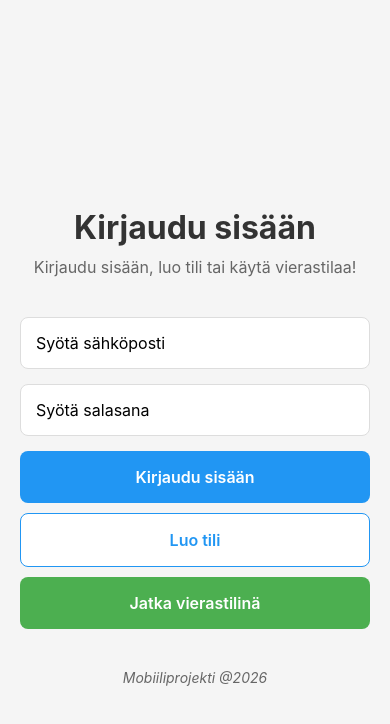
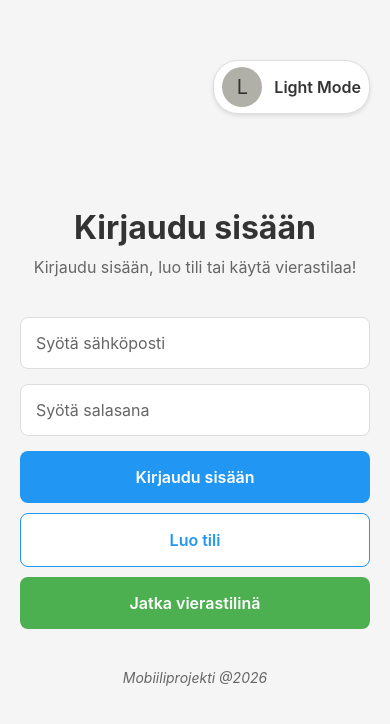
Before and after one commit to r2-mobiiliprojekti/Mobiilikehitysprojekti, a React Native app: screen /Home in a window 390 px wide. Shown: the top 724 px of the page. Built offline with nearby package versions, Linux system fonts and the light colour scheme; no server answers.

Commit message:
DarkMode

```diff
--- a/App.tsx
+++ b/App.tsx
@@ -1,6 +1,6 @@
 import React, { useState, useEffect } from 'react';
 import { ActivityIndicator, View, Text } from 'react-native';
-import { NavigationContainer } from '@react-navigation/native';
+import { NavigationContainer, DefaultTheme, DarkTheme } from '@react-navigation/native';
 import { createNativeStackNavigator } from '@react-navigation/native-stack';
 import LoginScreen from './Screens/LoginScreen';
 import SignupScreen from './Screens/SignupScreen';
@@ -16,9 +16,9 @@ import {
   getCurrentUser,
   onAuthStateChange,
   setGuestMode,
-  getStoredUser,
   AppUser
 } from './Services/firebaseService';
+import { ThemeProvider, useTheme } from './Contexts/ThemeContext';
 
 const RootStack = createNativeStackNavigator<RootStackParamList>()
 const AuthStack = createNativeStackNavigator<AuthStackParamList>()
@@ -52,6 +52,8 @@ function AuthNavigator({ onGuestLogin }: { onGuestLogin: () => void }) {
 }
 
 function MainAppNavigator() {
+  const { isDark } = useTheme();
+
   return (
     <MainAppStack.Navigator initialRouteName="Home">
       <MainAppStack.Screen
@@ -60,9 +62,9 @@ function MainAppNavigator() {
         options={{
           title: 'Kieliharjoittelija',
           headerStyle: {
-            backgroundColor: '#ffe600',
+            backgroundColor: isDark ? '#1a1a1a' : '#ffe600',
           },
-          headerTintColor: '#000',
+          headerTintColor: isDark ? '#fff' : '#000',
           headerTitleStyle: {
             fontWeight: 'bold',
           },
@@ -74,8 +76,9 @@ function MainAppNavigator() {
         options={{
           title: 'Suomi → Ruotsi',
           headerStyle: {
-            backgroundColor: '#f5f5f5',
+            backgroundColor: isDark ? '#1a1a1a' : '#f5f5f5',
           },
+          headerTintColor: isDark ? '#fff' : '#000',
         }}
       />
       <MainAppStack.Screen
@@ -84,8 +87,9 @@ function MainAppNavigator() {
         options={{
           title: 'Ruotsi → Suomi',
           headerStyle: {
-            backgroundColor: '#f5f5f5',
+            backgroundColor: isDark ? '#1a1a1a' : '#f5f5f5',
           },
+          headerTintColor: isDark ? '#fff' : '#000',
         }}
       />
       <MainAppStack.Screen
@@ -94,8 +98,9 @@ function MainAppNavigator() {
         options={{
           title: 'Yhdistä sanat',
           headerStyle: {
-            backgroundColor: '#f5f5f5',
+            backgroundColor: isDark ? '#1a1a1a' : '#f5f5f5',
           },
+          headerTintColor: isDark ? '#fff' : '#000',
         }}
       />
       <MainAppStack.Screen
@@ -104,15 +109,42 @@ function MainAppNavigator() {
         options={{
           title: 'Valitse oikea sana',
           headerStyle: {
-            backgroundColor: '#f5f5f5',
+            backgroundColor: isDark ? '#1a1a1a' : '#f5f5f5',
           },
+          headerTintColor: isDark ? '#fff' : '#000',
         }}
       />
     </MainAppStack.Navigator>
   );
 }
 
-export default function App() {
+// Loading Component
+function LoadingScreen() {
+  const { isDark } = useTheme();
+
+  return (
+    <View style={{
+      flex: 1,
+      justifyContent: 'center',
+      alignItems: 'center',
+      backgroundColor: isDark ? '#121212' : '#f5f5f5'
+    }}>
+      <ActivityIndicator size="large" color={isDark ? '#BB86FC' : '#2196F3'} />
+      <Text style={{
+        marginTop: 20,
+        fontSize: 16,
+        color: isDark ? '#E0E0E0' : '#666'
+      }}>
+        Ladataan...
+      </Text>
+    </View>
+  );
+}
+
+// Main App Component
+function AppContent() {
+  const { isDark } = useTheme();
+
   const [currentUser, setCurrentUser] = useState<AppUser | null>(null);
   const [isLoading, setIsLoading] = useState(true);
 
@@ -123,14 +155,12 @@ export default function App() {
       console.log('Starting app initialization...');
 
       try {
-        //auth listeneri ENSIN!
         unsubscribe = onAuthStateChange((user) => {
           console.log('Auth state change callback:', user?.email || 'null');
           setCurrentUser(user);
           setIsLoading(false);
         });
 
-        //hae listener
         const user = getCurrentUser();
         console.log('Initial getCurrentUser:', user?.email || 'null');
 
@@ -138,7 +168,6 @@ export default function App() {
           setCurrentUser(user);
           setIsLoading(false);
         } else {
-          //wenaa sekka
           setTimeout(() => {
             if (!currentUser) {
               setIsLoading(false);
@@ -178,16 +207,11 @@ export default function App() {
   };
 
   if (isLoading) {
-    return (
-      <View style={{ flex: 1, justifyContent: 'center', alignItems: 'center', backgroundColor: '#f5f5f5' }}>
-        <ActivityIndicator size="large" color="#2196F3" />
-        <Text style={{ marginTop: 20, fontSize: 16, color: '#666' }}>Ladataan...</Text>
-      </View>
-    );
+    return <LoadingScreen />;
   }
 
   return (
-    <NavigationContainer>
+    <NavigationContainer theme={isDark ? DarkTheme : DefaultTheme}>
       {currentUser ? (
         <RootStack.Navigator screenOptions={{ headerShown: false }}>
           <RootStack.Screen name="MainApp">
@@ -213,3 +237,12 @@ export default function App() {
     </NavigationContainer>
   );
 }
+
+// Main App wrapper
+export default function App() {
+  return (
+    <ThemeProvider>
+      <AppContent />
+    </ThemeProvider>
+  );
+}
--- /dev/null
+++ b/Components/ThemeToggle.tsx
@@ -0,0 +1,81 @@
+import React from 'react';
+import { TouchableOpacity, Text, StyleSheet, View } from 'react-native';
+import { useTheme } from '../Contexts/ThemeContext';
+
+const ThemeToggle: React.FC = () => {
+  const { theme, toggleTheme, isDark } = useTheme();
+
+  return (
+    <TouchableOpacity onPress={toggleTheme} style={[styles.container, isDark ? styles.dark : styles.light]}>
+      <View style={[styles.toggleCircle, isDark ? styles.toggleCircleDark : styles.toggleCircleLight]}>
+        <Text style={[styles.icon, isDark ? styles.iconDark : styles.iconLight]}>
+          {isDark ? 'D' : 'L'}
+        </Text>
+      </View>
+      <Text style={[styles.text, isDark ? styles.textDark : styles.textLight]}>
+        {isDark ? 'Dark Mode' : 'Light Mode'}
+      </Text>
+    </TouchableOpacity>
+  );
+};
+
+const styles = StyleSheet.create({
+  container: {
+    flexDirection: 'row',
+    alignItems: 'center',
+    paddingHorizontal: 8,
+    paddingVertical: 6,
+    borderRadius: 25,
+    borderWidth: 1,
+    borderColor: '#ddd',
+    backgroundColor: 'white',
+    shadowColor: '#000',
+    shadowOffset: { width: 0, height: 2 },
+    shadowOpacity: 0.1,
+    shadowRadius: 4,
+    elevation: 3,
+  },
+  light: {
+    backgroundColor: 'white',
+    borderColor: '#ddd',
+  },
+  dark: {
+    backgroundColor: '#333',
+    borderColor: '#555',
+  },
+  toggleCircle: {
+    width: 40,
+    height: 40,
+    borderRadius: 20,
+    alignItems: 'center',
+    justifyContent: 'center',
+    marginRight: 12,
+  },
+  toggleCircleLight: {
+    backgroundColor: '#b1b0a8',
+  },
+  toggleCircleDark: {
+    backgroundColor: '#4A4A4A',
+  },
+  icon: {
+    fontSize: 20,
+  },
+  iconLight: {
+    color: '#333',
+  },
+  iconDark: {
+    color: '#FFF',
+  },
+  text: {
+    fontSize: 16,
+    fontWeight: '600',
+  },
+  textLight: {
+    color: '#333',
+  },
+  textDark: {
+    color: '#FFF',
+  },
+});
+
+export default ThemeToggle;
--- /dev/null
+++ b/Contexts/ThemeContext.tsx
@@ -0,0 +1,63 @@
+import React, { createContext, useState, useContext, useEffect } from 'react';
+import AsyncStorage from '@react-native-async-storage/async-storage';
+
+const THEME_STORAGE_KEY = '@app_theme';
+
+type ThemeMode = 'light' | 'dark';
+
+interface ThemeContextType {
+  theme: ThemeMode;
+  toggleTheme: () => void;
+  setTheme: (theme: ThemeMode) => void;
+  isDark: boolean;
+}
+
+const ThemeContext = createContext<ThemeContextType | undefined>(undefined);
+
+export const useTheme = () => {
+  const context = useContext(ThemeContext);
+  if (!context) {
+    throw new Error('useTheme must be used within ThemeProvider');
+  }
+  return context;
+};
+
+export const ThemeProvider: React.FC<{ children: React.ReactNode }> = ({ children }) => {
+  const [theme, setThemeState] = useState<ThemeMode>('light');
+
+  useEffect(() => {
+    loadStoredTheme();
+  }, []);
+
+  const loadStoredTheme = async () => {
+    try {
+      const storedTheme = await AsyncStorage.getItem(THEME_STORAGE_KEY);
+      if (storedTheme) {
+        setThemeState(storedTheme as ThemeMode);
+      }
+    } catch (error) {
+      console.error('Error loading theme:', error);
+    }
+  };
+
+  const setTheme = async (newTheme: ThemeMode) => {
+    setThemeState(newTheme);
+    try {
+      await AsyncStorage.setItem(THEME_STORAGE_KEY, newTheme);
+    } catch (error) {
+      console.error('Error saving theme:', error);
+    }
+  };
+
+  const toggleTheme = () => {
+    setTheme(theme === 'light' ? 'dark' : 'light');
+  };
+
+  const isDark = theme === 'dark';
+
+  return (
+    <ThemeContext.Provider value={{ theme, toggleTheme, setTheme, isDark }}>
+      {children}
+    </ThemeContext.Provider>
+  );
+};
--- a/Screens/HomeScreen.tsx
+++ b/Screens/HomeScreen.tsx
@@ -2,10 +2,15 @@ import { View, Text, StyleSheet, Pressable } from 'react-native'
 import React from 'react'
 import { NativeStackScreenProps } from '@react-navigation/native-stack'
 import { MainAppStackParamList } from '../Types/navigation'
+import { useTheme } from '../Contexts/ThemeContext'
 
 type Props = NativeStackScreenProps<MainAppStackParamList, 'Home'>
 
 export default function HomeScreen({ navigation }: Props) {
+  const { isDark } = useTheme()
+
+  const styles = createStyles(isDark)
+
   return (
     <View style={styles.container}>
       <Pressable onPress={() => navigation.navigate('FinSwe')} style={styles.button}>
@@ -34,12 +39,12 @@ export default function HomeScreen({ navigation }: Props) {
   )
 }
 
-const styles = StyleSheet.create({
+const createStyles = (isDark: boolean) => StyleSheet.create({
   container: {
     flex: 1,
     alignItems: 'center',
     justifyContent: 'center',
-    backgroundColor: '#ffe600',
+    backgroundColor: isDark ? '#121212' : '#ffe600',
     gap: 16,
     padding: 20,
   },
@@ -47,13 +52,18 @@ const styles = StyleSheet.create({
     width: '100%',
     maxWidth: 300,
     height: 80,
-    backgroundColor: '#1612ee',
+    backgroundColor: isDark ? '#333' : '#1612ee',
     borderRadius: 10,
     alignItems: 'center',
     justifyContent: 'center',
+    shadowColor: '#000',
+    shadowOffset: { width: 0, height: 2 },
+    shadowOpacity: isDark ? 0.3 : 0.1,
+    shadowRadius: 4,
+    elevation: 3,
   },
   profileButton: {
-    backgroundColor: '#4CAF50',
+    backgroundColor: isDark ? '#4CAF50' : '#4CAF50',
     marginTop: 30,
   },
   buttonText: {
--- a/Screens/LoginScreen.tsx
+++ b/Screens/LoginScreen.tsx
@@ -8,6 +8,8 @@ import {
   ActivityIndicator
 } from 'react-native';
 import { loginWithEmail } from '../Services/firebaseService';
+import { useTheme } from '../Contexts/ThemeContext';
+import ThemeToggle from '../Components/ThemeToggle';
 
 type LoginScreenProps = {
   onLoginSuccess: () => void;
@@ -24,6 +26,7 @@ const LoginScreen: React.FC<LoginScreenProps> = ({
   const [password, setPassword] = useState('');
   const [loading, setLoading] = useState(false);
   const [error, setError] = useState('');
+  const { isDark } = useTheme();
 
   const handleLogin = async () => {
     if (!email.trim() || !password.trim()) {
@@ -44,9 +47,16 @@ const LoginScreen: React.FC<LoginScreenProps> = ({
     }
   };
 
+  const styles = createStyles(isDark);
+
   return (
     <View style={styles.container}>
       <View style={styles.content}>
+        {/* Theme Toggle at the top right */}
+        <View style={styles.themeToggleContainer}>
+          <ThemeToggle />
+        </View>
+
         <Text style={styles.title}>Kirjaudu sisään</Text>
         <Text style={styles.subtitle}>Kirjaudu sisään, luo tili tai käytä vierastilaa!</Text>
 
@@ -55,6 +65,7 @@ const LoginScreen: React.FC<LoginScreenProps> = ({
         <TextInput
           style={styles.input}
           placeholder="Syötä sähköposti"
+          placeholderTextColor={isDark ? '#888' : '#666'}
           value={email}
           onChangeText={setEmail}
           autoCapitalize="none"
@@ -65,6 +76,7 @@ const LoginScreen: React.FC<LoginScreenProps> = ({
         <TextInput
           style={styles.input}
           placeholder="Syötä salasana"
+          placeholderTextColor={isDark ? '#888' : '#666'}
           value={password}
           onChangeText={setPassword}
           secureTextEntry
@@ -107,11 +119,10 @@ const LoginScreen: React.FC<LoginScreenProps> = ({
   );
 };
 
-//värit kopsattu facebookista ja googlelta
-const styles = StyleSheet.create({
+const createStyles = (isDark: boolean) => StyleSheet.create({
   container: {
     flex: 1,
-    backgroundColor: '#f5f5f5',
+    backgroundColor: isDark ? '#121212' : '#f5f5f5',
     paddingTop: 50,
   },
   content: {
@@ -119,35 +130,42 @@ const styles = StyleSheet.create({
     padding: 20,
     justifyContent: 'center',
   },
+  themeToggleContainer: {
+    position: 'absolute',
+    top: 10,
+    right: 20,
+    zIndex: 10,
+  },
   title: {
     fontSize: 32,
     fontWeight: 'bold',
-    color: '#333',
+    color: isDark ? '#FFFFFF' : '#333',
     textAlign: 'center',
     marginBottom: 10,
   },
   subtitle: {
     fontSize: 16,
-    color: '#666',
+    color: isDark ? '#BBBBBB' : '#666',
     textAlign: 'center',
     marginBottom: 40,
   },
   error: {
-    color: 'red',
-    backgroundColor: '#ffebee',
+    color: '#FF6B6B',
+    backgroundColor: isDark ? '#2A2A2A' : '#ffebee',
     padding: 12,
     borderRadius: 8,
     marginBottom: 20,
     textAlign: 'center',
   },
   input: {
-    backgroundColor: 'white',
+    backgroundColor: isDark ? '#2A2A2A' : 'white',
     borderWidth: 1,
-    borderColor: '#ddd',
+    borderColor: isDark ? '#444' : '#ddd',
     borderRadius: 8,
     padding: 15,
     fontSize: 16,
     marginBottom: 15,
+    color: isDark ? '#FFFFFF' : '#333',
   },
   loginButton: {
     backgroundColor: '#2196F3',
@@ -157,7 +175,7 @@ const styles = StyleSheet.create({
     marginBottom: 10,
   },
   disabledButton: {
-    backgroundColor: '#ccc',
+    backgroundColor: isDark ? '#555' : '#ccc',
   },
   loginButtonText: {
     color: 'white',
@@ -165,7 +183,7 @@ const styles = StyleSheet.create({
     fontWeight: '600',
   },
   signupButton: {
-    backgroundColor: 'white',
+    backgroundColor: isDark ? '#2A2A2A' : 'white',
     borderWidth: 1,
     borderColor: '#2196F3',
     borderRadius: 8,
@@ -191,7 +209,7 @@ const styles = StyleSheet.create({
     fontWeight: '600',
   },
   note: {
-    color: '#666',
+    color: isDark ? '#888' : '#666',
     fontSize: 14,
     textAlign: 'center',
     marginTop: 20,
--- a/Screens/MainScreen.tsx
+++ b/Screens/MainScreen.tsx
@@ -3,12 +3,15 @@ import {
   View,
   Text,
   TouchableOpacity,
-  StyleSheet
+  StyleSheet,
+  ScrollView
 } from 'react-native';
 import { logout } from '../Services/firebaseService';
 import { useNavigation } from '@react-navigation/native';
 import { NativeStackNavigationProp } from '@react-navigation/native-stack';
 import { RootStackParamList } from '../Types/navigation';
+import { useTheme } from '../Contexts/ThemeContext';
+import ThemeToggle from '../Components/ThemeToggle';
 
 type MainScreenProps = {
   user: {
@@ -22,6 +25,7 @@ type MainScreenProps = {
 
 const MainScreen: React.FC<MainScreenProps> = ({ user, onLogout, onGoToSignup }) => {
   const navigation = useNavigation<NativeStackNavigationProp<RootStackParamList>>();
+  const { isDark } = useTheme();
 
   const handleLogout = async () => {
     try {
@@ -32,7 +36,6 @@ const MainScreen: React.FC<MainScreenProps> = ({ user, onLogout, onGoToSignup })
       console.error('Virhe kirjautuessa:', error);
     } finally {
       onLogout();
-      // Navigate back to Auth stack
       navigation.navigate('Auth');
     }
   };
@@ -42,8 +45,16 @@ const MainScreen: React.FC<MainScreenProps> = ({ user, onLogout, onGoToSignup })
     navigation.navigate('Auth');
   };
 
+  const styles = createStyles(isDark);
+
   return (
+    <ScrollView contentContainerStyle={styles.scrollContainer}>
       <View style={styles.container}>
+        {/* Theme Toggle at the top */}
+        <View style={styles.themeToggleContainer}>
+          <ThemeToggle />
+        </View>
+
         <Text style={styles.welcomeText}>
           Tervetuloa, {user.email}!
         </Text>
@@ -59,9 +70,14 @@ const MainScreen: React.FC<MainScreenProps> = ({ user, onLogout, onGoToSignup })
           </View>
         )}
 
+        {user.isGuest && (
+          <TouchableOpacity style={styles.upgradeButton} onPress={goToSignup}>
+            <Text style={styles.upgradeButtonText}>Luo tili</Text>
+          </TouchableOpacity>
+        )}
 
         <TouchableOpacity
-        style={[styles.backButton, { marginBottom: 20 }]}
+          style={styles.backButton}
           onPress={() => navigation.navigate('MainApp')}
         >
           <Text style={styles.backButtonText}>Takaisin harjoitteluun</Text>
@@ -73,33 +89,45 @@ const MainScreen: React.FC<MainScreenProps> = ({ user, onLogout, onGoToSignup })
           </Text>
         </TouchableOpacity>
       </View>
+    </ScrollView>
   );
 };
 
-const styles = StyleSheet.create({
+const createStyles = (isDark: boolean) => StyleSheet.create({
+  scrollContainer: {
+    flexGrow: 1,
+  },
   container: {
     flex: 1,
-    backgroundColor: '#f5f5f5',
+    backgroundColor: isDark ? '#121212' : '#f5f5f5',
     paddingTop: 50,
     justifyContent: 'center',
     alignItems: 'center',
     padding: 20,
+    minHeight: '100%',
+  },
+  themeToggleContainer: {
+    position: 'absolute',
+    top: 20,
+    right: 20,
+    zIndex: 10,
   },
   welcomeText: {
     fontSize: 32,
     fontWeight: 'bold',
-    color: '#333',
+    color: isDark ? '#FFFFFF' : '#333',
     marginBottom: 10,
     textAlign: 'center',
+    marginTop: 40,
   },
   userType: {
     fontSize: 20,
-    color: '#666',
+    color: isDark ? '#BBBBBB' : '#666',
     marginBottom: 30,
     textAlign: 'center',
   },
   userInfo: {
-    backgroundColor: 'white',
+    backgroundColor: isDark ? '#2A2A2A' : 'white',
     padding: 20,
     borderRadius: 10,
     marginBottom: 30,
@@ -108,13 +136,13 @@ const styles = StyleSheet.create({
     alignItems: 'center',
     shadowColor: '#000',
     shadowOffset: { width: 0, height: 2 },
-    shadowOpacity: 0.1,
+    shadowOpacity: isDark ? 0.3 : 0.1,
     shadowRadius: 4,
     elevation: 3,
   },
   userId: {
     fontSize: 14,
-    color: '#666',
+    color: isDark ? '#BBBBBB' : '#666',
     fontFamily: 'monospace',
     marginBottom: 10,
     textAlign: 'center',
@@ -124,6 +152,20 @@ const styles = StyleSheet.create({
     color: '#4CAF50',
     fontWeight: '600',
   },
+  upgradeButton: {
+    backgroundColor: '#FF9800',
+    borderRadius: 8,
+    padding: 16,
+    width: '100%',
+    maxWidth: 300,
+    alignItems: 'center',
+    marginBottom: 20,
+  },
+  upgradeButtonText: {
+    color: 'white',
+    fontSize: 16,
+    fontWeight: '600',
+  },
   backButton: {
     backgroundColor: '#2196F3',
     borderRadius: 8,
@@ -131,6 +173,7 @@ const styles = StyleSheet.create({
     width: '100%',
     maxWidth: 300,
     alignItems: 'center',
+    marginBottom: 20,
   },
   backButtonText: {
     color: 'white',
@@ -144,6 +187,7 @@ const styles = StyleSheet.create({
     width: '100%',
     maxWidth: 300,
     alignItems: 'center',
+    marginBottom: 40,
   },
   logoutButtonText: {
     color: 'white',
--- a/Screens/SignupScreen.tsx
+++ b/Screens/SignupScreen.tsx
@@ -7,8 +7,8 @@ import {
   StyleSheet,
   ActivityIndicator
 } from 'react-native';
-{/*VAIHDA POLKU TSETIN JÄLKEEN*/}
 import { signupWithEmail } from '../Services/firebaseService';
+import { useTheme } from '../Contexts/ThemeContext';
 
 type SignupScreenProps = {
   onSignupSuccess: () => void;
@@ -21,15 +21,13 @@ const SignupScreen: React.FC<SignupScreenProps> = ({ onSignupSuccess, onGoToLogi
   const [confirmPassword, setConfirmPassword] = useState('');
   const [loading, setLoading] = useState(false);
   const [error, setError] = useState('');
+  const { isDark } = useTheme();
 
-
-  {/*singup formi*/}
   const validateForm = () => {
     if (!email.trim() || !password || !confirmPassword) {
       return 'Täytä kaikki kentät';
     }
 
-    {/*testaa spostin*/}
     if (!/^[^\s@]+@[^\s@]+\.[^\s@]+$/.test(email.trim())) {
       return 'Syötä toimiva sähköpostiosoite';
     }
@@ -65,6 +63,8 @@ const SignupScreen: React.FC<SignupScreenProps> = ({ onSignupSuccess, onGoToLogi
     }
   };
 
+  const styles = createStyles(isDark);
+
   return (
     <View style={styles.container}>
       <View style={styles.content}>
@@ -80,6 +80,7 @@ const SignupScreen: React.FC<SignupScreenProps> = ({ onSignupSuccess, onGoToLogi
         <TextInput
           style={styles.input}
           placeholder="Syötä sähköposti"
+          placeholderTextColor={isDark ? '#888' : '#666'}
           value={email}
           onChangeText={setEmail}
           autoCapitalize="none"
@@ -90,6 +91,7 @@ const SignupScreen: React.FC<SignupScreenProps> = ({ onSignupSuccess, onGoToLogi
         <TextInput
           style={styles.input}
           placeholder="Syötä salasana (vähintään 6 merkkiä)"
+          placeholderTextColor={isDark ? '#888' : '#666'}
           value={password}
           onChangeText={setPassword}
           secureTextEntry
@@ -99,6 +101,7 @@ const SignupScreen: React.FC<SignupScreenProps> = ({ onSignupSuccess, onGoToLogi
         <TextInput
           style={styles.input}
           placeholder="Vahvista salasana"
+          placeholderTextColor={isDark ? '#888' : '#666'}
           value={confirmPassword}
           onChangeText={setConfirmPassword}
           secureTextEntry
@@ -128,10 +131,10 @@ const SignupScreen: React.FC<SignupScreenProps> = ({ onSignupSuccess, onGoToLogi
   );
 };
 
-const styles = StyleSheet.create({
+const createStyles = (isDark: boolean) => StyleSheet.create({
   container: {
     flex: 1,
-    backgroundColor: '#f5f5f5',
+    backgroundColor: isDark ? '#121212' : '#f5f5f5',
     paddingTop: 50,
   },
   content: {
@@ -153,32 +156,33 @@ const styles = StyleSheet.create({
   title: {
     fontSize: 32,
     fontWeight: 'bold',
-    color: '#333',
+    color: isDark ? '#FFFFFF' : '#333',
     textAlign: 'center',
     marginBottom: 10,
   },
   subtitle: {
     fontSize: 16,
-    color: '#666',
+    color: isDark ? '#BBBBBB' : '#666',
     textAlign: 'center',
     marginBottom: 40,
   },
   error: {
-    color: 'red',
-    backgroundColor: '#ffebee',
+    color: '#FF6B6B',
+    backgroundColor: isDark ? '#2A2A2A' : '#ffebee',
     padding: 12,
     borderRadius: 8,
     marginBottom: 20,
     textAlign: 'center',
   },
   input: {
-    backgroundColor: 'white',
+    backgroundColor: isDark ? '#2A2A2A' : 'white',
     borderWidth: 1,
-    borderColor: '#ddd',
+    borderColor: isDark ? '#444' : '#ddd',
     borderRadius: 8,
     padding: 15,
     fontSize: 16,
     marginBottom: 15,
+    color: isDark ? '#FFFFFF' : '#333',
   },
   signupButton: {
     backgroundColor: '#2196F3',
@@ -189,7 +193,7 @@ const styles = StyleSheet.create({
     marginBottom: 30,
   },
   disabledButton: {
-    backgroundColor: '#ccc',
+    backgroundColor: isDark ? '#555' : '#ccc',
   },
   signupButtonText: {
     color: 'white',
@@ -202,7 +206,7 @@ const styles = StyleSheet.create({
     alignItems: 'center',
   },
   loginText: {
-    color: '#666',
+    color: isDark ? '#BBBBBB' : '#666',
     fontSize: 14,
   },
   loginLink: {
```
Also changed, not shown: example_firebaseConfig.ts (+16 -0 lines), 1 other file (tests, documents, lock files or other folders). Lines whose indentation alone changed are shown as unchanged.
